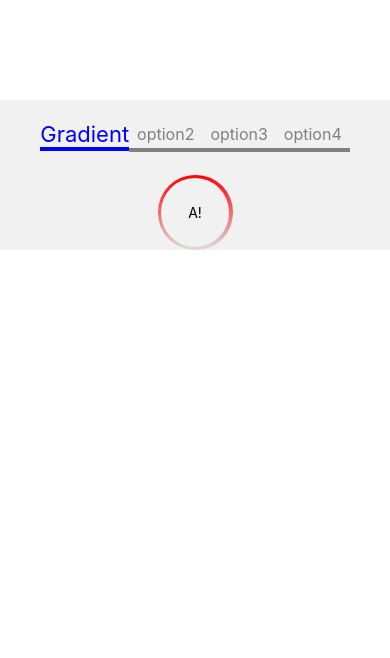
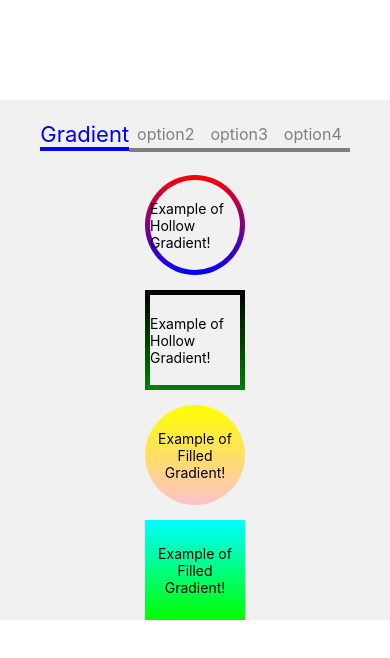
Before and after one commit to NLanese/ostrich-react-native, a React Native app: screen / in a window 390 px wide. Shown: the top 658 px of the page. Built offline with nearby package versions, Linux system fonts and the light colour scheme.

Commit message:
Began the <DynamicInput> Component

```diff
--- a/App.js
+++ b/App.js
@@ -14,24 +14,81 @@ export default function App() {
     console.log(index)
     if (index == 0){
       return(
-        <Gradient
-          colorOne="red"
-          colorTwo="#DDDDDD"
+        <View>
+            <Gradient
+            colorOne="red"
+            colorTwo="blue"
+            style={{
+              width: 100,
+              height: 100,
+              borderRadius: 50
+            }}
+            hollow={true}
+            hollowColor={"#f1f1f1"}
+            hollowBorderSize="large"
+            hollowStyles={{
+              justifyContent: 'center',
+              alignItems: 'center'
+            }}
+          >
+            <Text>Example of Hollow Gradient!</Text>
+          </Gradient>
+
+            <View style={{marginTop: 15}} />
+
+          <Gradient
+          colorOne="black"
+          colorTwo="green"
           style={{
-            width: 75,
-            height: 75,
-            borderRadius: 37
+            width: 100,
+            height: 100,
+            borderRadius: 0
           }}
           hollow={true}
           hollowColor={"#f1f1f1"}
-          hollowBorderSize="medium"
+          hollowBorderSize="large"
           hollowStyles={{
             justifyContent: 'center',
             alignItems: 'center'
           }}
         >
-          <Text>A!</Text>
+          <Text>Example of Hollow Gradient!</Text>
         </Gradient>
+
+        <View style={{marginTop: 15}} />
+
+
+        <Gradient
+          colorOne="yellow"
+          colorTwo="pink"
+          style={{
+            width: 100,
+            height: 100,
+            borderRadius: 50,
+            justifyContent: 'center',
+            alignItems: 'center'
+          }}
+        >
+          <Text style={{textAlign: 'center', padding: 2}}>Example of Filled Gradient!</Text>
+        </Gradient>
+
+        <View style={{marginTop: 15}} />
+
+
+        <Gradient
+          colorOne="cyan"
+          colorTwo="lime"
+          style={{
+            width: 100,
+            height: 100,
+            borderRadius: 0,
+            justifyContent: 'center',
+            alignItems: 'center'
+          }}
+        >
+          <Text style={{textAlign: 'center', padding: 2}}>Example of Filled Gradient!</Text>
+        </Gradient>
+        </View>
       )
     }
     if (index === 1){
--- a/Components/Gradient.js
+++ b/Components/Gradient.js
@@ -92,9 +92,6 @@ const Gradient = ({
             width: style.width * 0.75
         }
 
-    console.log(hollowStyle)
-    console.log(style)
-
 
     if (hollow){
         hollowStyle = {
```
Also changed, not shown: Components/LoadingBar.js (added, +32 -0 lines), Components/dynamicInput.js (added, +86 -0 lines).
